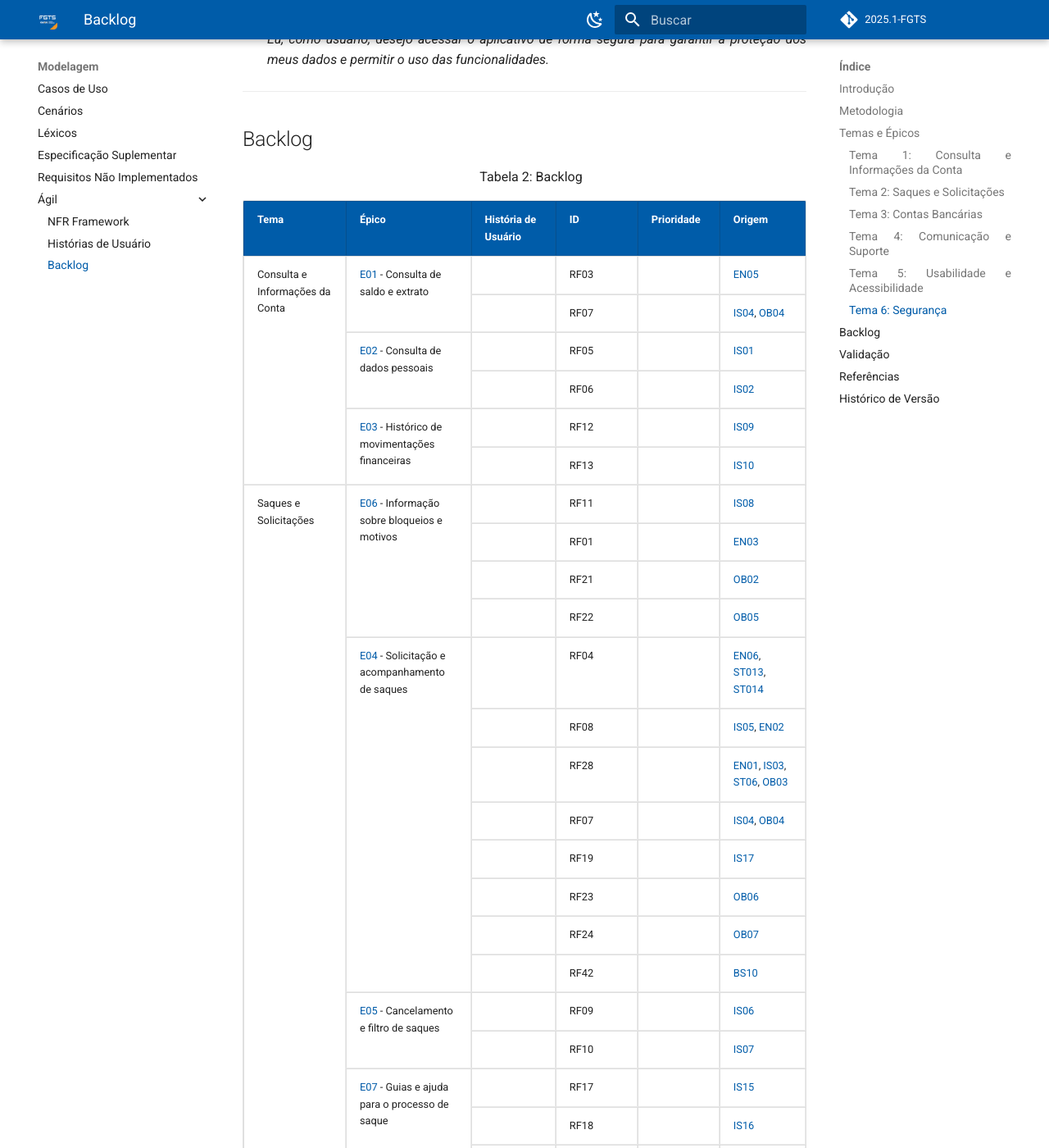
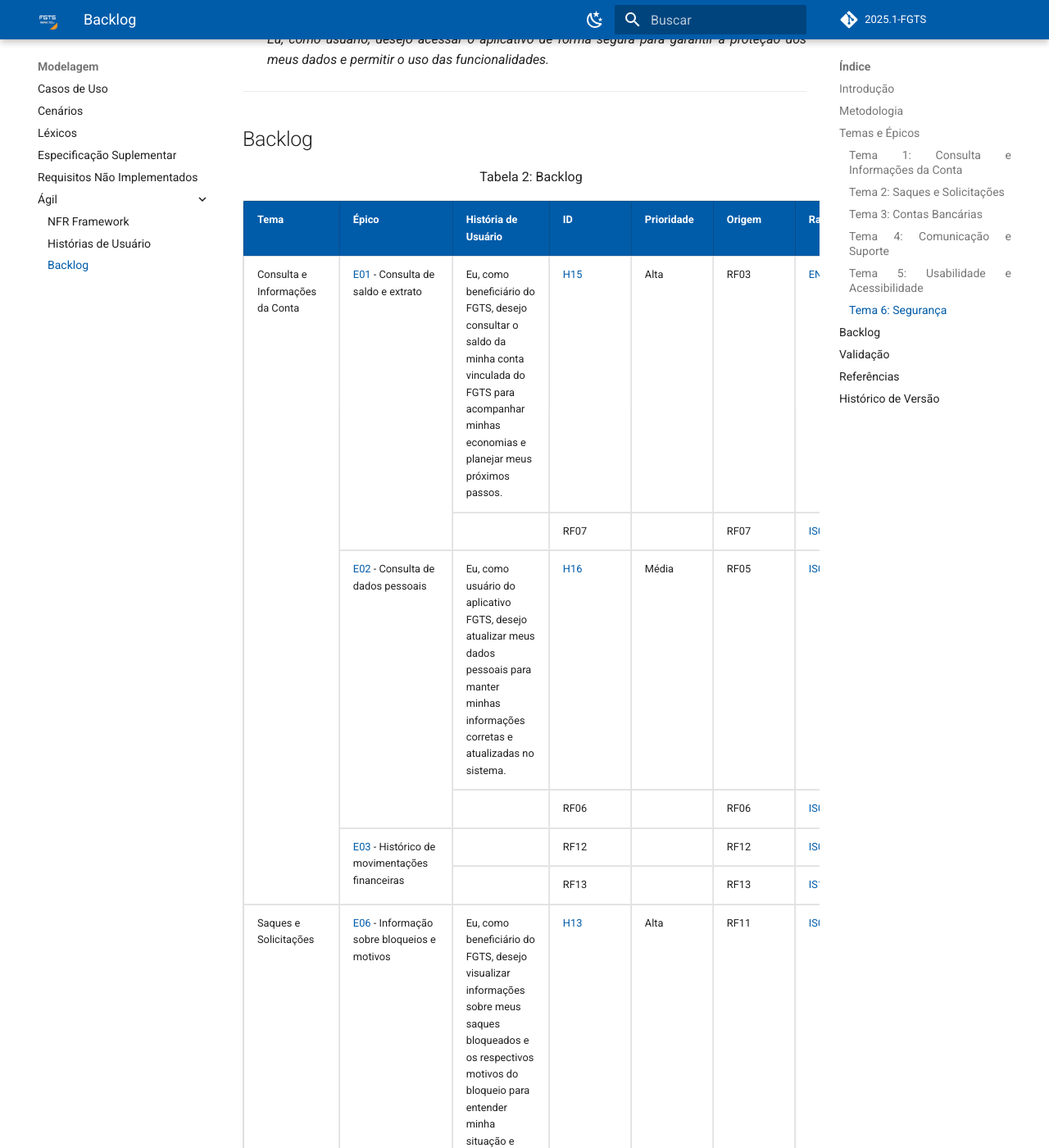
Before and after one commit to eduardodpms/REQ-FGTS, an MkDocs documentation site: the page built from docs/Modelagem-Agil/Backlog.md, in a window 1280 px wide and 1400 px high, scrolled down 3148 px. Shown: the whole window at 82% size. Built offline with MkDocs 1.6.1 and Material for MkDocs 9.7.7, drawn with Linux system fonts in a browser that asks for light colours; comment, search, counter and statistics services are not loaded; some of the changed text lies outside the part shown.

Commit message:
update backlog: h12-h18

```diff
--- a/docs/Modelagem-Agil/Backlog.md
+++ b/docs/Modelagem-Agil/Backlog.md
@@ -141,21 +141,24 @@ Após a análise e organização dos requisitos coletados para o aplicativo FGTS
       <th>ID</th>
       <th>Prioridade</th>
       <th>Origem</th>
+      <th>Rastreabilidade</th>
     </tr>
   </thead>
   <tbody>
     <tr>
       <td rowspan="6">Consulta e Informações da Conta</td>
       <td rowspan="2"><a href="#tema1">E01</a> - Consulta de saldo e extrato</td>
-      <td></td>
+      <td>Eu, como beneficiário do FGTS, desejo consultar o saldo da minha conta vinculada do FGTS para acompanhar minhas economias e planejar meus próximos passos.</td>
+      <td><a href="https://requisitos-de-software.github.io/2025.1-FGTS/Modelagem-Agil/HistoriasDeUsuario/#h15">H15</a></td>
+      <td>Alta</td>
       <td>RF03</td>
-      <td></td>
       <td><a href="https://requisitos-de-software.github.io/2025.1-FGTS/Elicitacao/Tecnicas-de-Elicitacao/Entrevista/#tabela-3-requisitos-funcionais">EN05</a></td>
     </tr>
     <tr>
       <td></td>
       <td>RF07</td>
       <td></td>
+      <td>RF07</td>
       <td>
         <a href="https://requisitos-de-software.github.io/2025.1-FGTS/Elicitacao/Tecnicas-de-Elicitacao/Introspeccao/#requisitos-funcionais">IS04</a>,
         <a href="https://requisitos-de-software.github.io/2025.1-FGTS/Elicitacao/Tecnicas-de-Elicitacao/Observacao/">OB04</a>
@@ -163,15 +166,17 @@ Após a análise e organização dos requisitos coletados para o aplicativo FGTS
     </tr>
     <tr>
       <td rowspan="2"><a href="#tema1">E02</a> - Consulta de dados pessoais</td>
-      <td></td>
+      <td>Eu, como usuário do aplicativo FGTS, desejo atualizar meus dados pessoais para manter minhas informações corretas e atualizadas no sistema.</td>
+      <td><a href="https://requisitos-de-software.github.io/2025.1-FGTS/Modelagem-Agil/HistoriasDeUsuario/#h16">H16</a></td>
+      <td>Média</td>
       <td>RF05</td>
-      <td></td>
       <td><a href="https://requisitos-de-software.github.io/2025.1-FGTS/Elicitacao/Tecnicas-de-Elicitacao/Introspeccao/#requisitos-funcionais">IS01</a></td>
     </tr>
     <tr>
       <td></td>
       <td>RF06</td>
       <td></td>
+      <td>RF06</td>
       <td><a href="https://requisitos-de-software.github.io/2025.1-FGTS/Elicitacao/Tecnicas-de-Elicitacao/Introspeccao/#requisitos-funcionais">IS02</a></td>
     </tr>
     <tr>
@@ -179,45 +184,52 @@ Após a análise e organização dos requisitos coletados para o aplicativo FGTS
       <td></td>
       <td>RF12</td>
       <td></td>
+      <td>RF12</td>
       <td><a href="https://requisitos-de-software.github.io/2025.1-FGTS/Elicitacao/Tecnicas-de-Elicitacao/Introspeccao/#requisitos-funcionais">IS09</a></td>
     </tr>
     <tr>
       <td></td>
       <td>RF13</td>
       <td></td>
+      <td>RF13</td>
       <td><a href="https://requisitos-de-software.github.io/2025.1-FGTS/Elicitacao/Tecnicas-de-Elicitacao/Introspeccao/#requisitos-funcionais">IS10</a></td>
     </tr>
     <tr>
       <td rowspan="20">Saques e Solicitações</td>
       <td rowspan="4"><a href="#tema2">E06</a> - Informação sobre bloqueios e motivos</td>
-      <td></td>
+      <td>Eu, como beneficiário do FGTS, desejo visualizar informações sobre meus saques bloqueados e os respectivos motivos do bloqueio para entender minha situação e buscar a regularização, se possível.</td>
+      <td><a href="https://requisitos-de-software.github.io/2025.1-FGTS/Modelagem-Agil/HistoriasDeUsuario/#h13">H13</a></td>
+      <td>Alta</td>
       <td>RF11</td>
-      <td></td>
       <td><a href="https://requisitos-de-software.github.io/2025.1-FGTS/Elicitacao/Tecnicas-de-Elicitacao/Introspeccao/#requisitos-funcionais">IS08</a></td>
     </tr>
     <tr>
       <td></td>
       <td>RF01</td>
       <td></td>
+      <td>RF01</td>
       <td><a href="https://requisitos-de-software.github.io/2025.1-FGTS/Elicitacao/Tecnicas-de-Elicitacao/Entrevista/#tabela-3-requisitos-funcionais">EN03</a></td>
     </tr>
     <tr>
       <td></td>
       <td>RF21</td>
       <td></td>
+      <td>RF21</td>
       <td><a href="https://requisitos-de-software.github.io/2025.1-FGTS/Elicitacao/Tecnicas-de-Elicitacao/Observacao/">OB02</a></td>
     </tr>
     <tr>
       <td></td>
       <td>RF22</td>
       <td></td>
+      <td>RF22</td>
       <td><a href="https://requisitos-de-software.github.io/2025.1-FGTS/Elicitacao/Tecnicas-de-Elicitacao/Observacao/">OB05</a></td>
     </tr>
     <tr>
       <td rowspan="8"><a href="#tema2">E04</a> - Solicitação e acompanhamento de saques</td>
-      <td></td>
+      <td>Eu, como beneficiário do FGTS, desejo utilizar a funcionalidade de saque-aniversário de forma acessível, para poder sacar o valor disponível sem barreiras de uso.</td>
+      <td><a href="https://requisitos-de-software.github.io/2025.1-FGTS/Elicitacao/Tecnicas-de-Elicitacao/Entrevista/#h17">H17</a></td>
+      <td>Alta</td>
       <td>RF04</td>
-      <td></td>
       <td>
         <a href="https://requisitos-de-software.github.io/2025.1-FGTS/Elicitacao/Tecnicas-de-Elicitacao/Entrevista/#tabela-3-requisitos-funcionais">EN06</a>,
         <a href="https://requisitos-de-software.github.io/2025.1-FGTS/Elicitacao/Tecnicas-de-Elicitacao/Storytelling/">ST013</a>,
@@ -225,9 +237,20 @@ Após a análise e organização dos requisitos coletados para o aplicativo FGTS
       </td>
     </tr>
     <tr>
+      <td>Eu, como usuário do sistema, desejo visualizar comentários explicativos sobre o status de cada saque para entender melhor sua situação ou andamento.</td>
+      <td><a href="https://requisitos-de-software.github.io/2025.1-FGTS/Elicitacao/Tecnicas-de-Elicitacao/Introspeccao/#h18">H18</a></td>
+      <td>Média</td>
+      <td>RF39</td>
+      <td>
+        <a href="https://requisitos-de-software.github.io/2025.1-FGTS/Elicitacao/Tecnicas-de-Elicitacao/Introspeccao/#requisitos-funcionais">IS05</a>,
+        <a href="https://requisitos-de-software.github.io/2025.1-FGTS/Elicitacao/Tecnicas-de-Elicitacao/Entrevista/#tabela-3-requisitos-funcionais">EN02</a>
+      </td>
+    </tr>
+    <tr>
       <td></td>
       <td>RF08</td>
       <td></td>
+      <td>RF08</td>
       <td>
         <a href="https://requisitos-de-software.github.io/2025.1-FGTS/Elicitacao/Tecnicas-de-Elicitacao/Introspeccao/#requisitos-funcionais">IS05</a>,
         <a href="https://requisitos-de-software.github.io/2025.1-FGTS/Elicitacao/Tecnicas-de-Elicitacao/Entrevista/#tabela-3-requisitos-funcionais">EN02</a>
@@ -248,6 +272,7 @@ Após a análise e organização dos requisitos coletados para o aplicativo FGTS
       <td></td>
       <td>RF07</td>
       <td></td>
+      <td>RF07</td>
       <td>
         <a href="https://requisitos-de-software.github.io/2025.1-FGTS/Elicitacao/Tecnicas-de-Elicitacao/Introspeccao/#requisitos-funcionais">IS04</a>,
         <a href="https://requisitos-de-software.github.io/2025.1-FGTS/Elicitacao/Tecnicas-de-Elicitacao/Observacao/">OB04</a>
@@ -273,16 +300,9 @@ Após a análise e organização dos requisitos coletados para o aplicativo FGTS
       <td></td>
       <td>RF24</td>
       <td></td>
+      <td>RF24</td>
       <td>
         <a href="https://requisitos-de-software.github.io/2025.1-FGTS/Elicitacao/Tecnicas-de-Elicitacao/Observacao/#OB_RF">OB07</a>
-      </td>
-    </tr>
-    <tr>
-      <td></td>
-      <td>RF42</td>
-      <td></td>
-      <td>
-        <a href="https://requisitos-de-software.github.io/2025.1-FGTS/Elicitacao/Tecnicas-de-Elicitacao/Brainstorming/#BS_RF">BS10</a>
       </td>
     </tr>
     <tr>
@@ -351,14 +380,16 @@ Após a análise e organização dos requisitos coletados para o aplicativo FGTS
       <td></td>
       <td>RF31</td>
       <td></td>
+      <td>RF31</td>
       <td>
         <a href="https://requisitos-de-software.github.io/2025.1-FGTS/Elicitacao/Tecnicas-de-Elicitacao/Storytelling/">ST010</a>
       </td>
     </tr>
     <tr>
-      <td></td>
+      <td>Eu, como beneficiário do FGTS, desejo cadastrar mais de uma conta bancária de diferentes instituições financeiras para ter flexibilidade na hora de receber meus saques e benefícios.</td>
+      <td><a href="https://requisitos-de-software.github.io/2025.1-FGTS/Modelagem-Agil/HistoriasDeUsuario/#h14">H14</a></td>
+      <td>Média</td>
       <td>RF35</td>
-      <td></td>
       <td>
         <a href="https://requisitos-de-software.github.io/2025.1-FGTS/Elicitacao/Tecnicas-de-Elicitacao/Introspeccao/#requisitos-funcionais">IS12</a>
       </td>
@@ -456,14 +495,6 @@ Após a análise e organização dos requisitos coletados para o aplicativo FGTS
 
 > <a id="REF2" href="#anchor_2">2.</a>  SERRANO, Milene; SERRANO, Maurício. Requisitos – Aula 15. UnB, 2025. Disponível em: https://aprender3.unb.br/pluginfile.php/3096144/mod_resource/content/1/Requisitos%20-%20Aula%2015a.pdf. Acesso em: 30 de maio 2025.
 
-<font size="3"><p style="text-align: center">Figura 1: Foto referência</p></font>
-
-<div align="center">
-  <img src="./../../assets/referencias/backlog.png" alt="FIGURA 1">
-</div>
-
-<font size="2"><p style="text-align: center">Fonte: [SERRANO, 2025](https://aprender3.unb.br/pluginfile.php/3096144/mod_resource/content/1/Requisitos%20-%20Aula%2015a.pdf) </p></font>
-
 
 ---
 
```
Also changed, not shown: other parts of docs/Modelagem-Agil/Backlog.md (+24 -3 lines).
